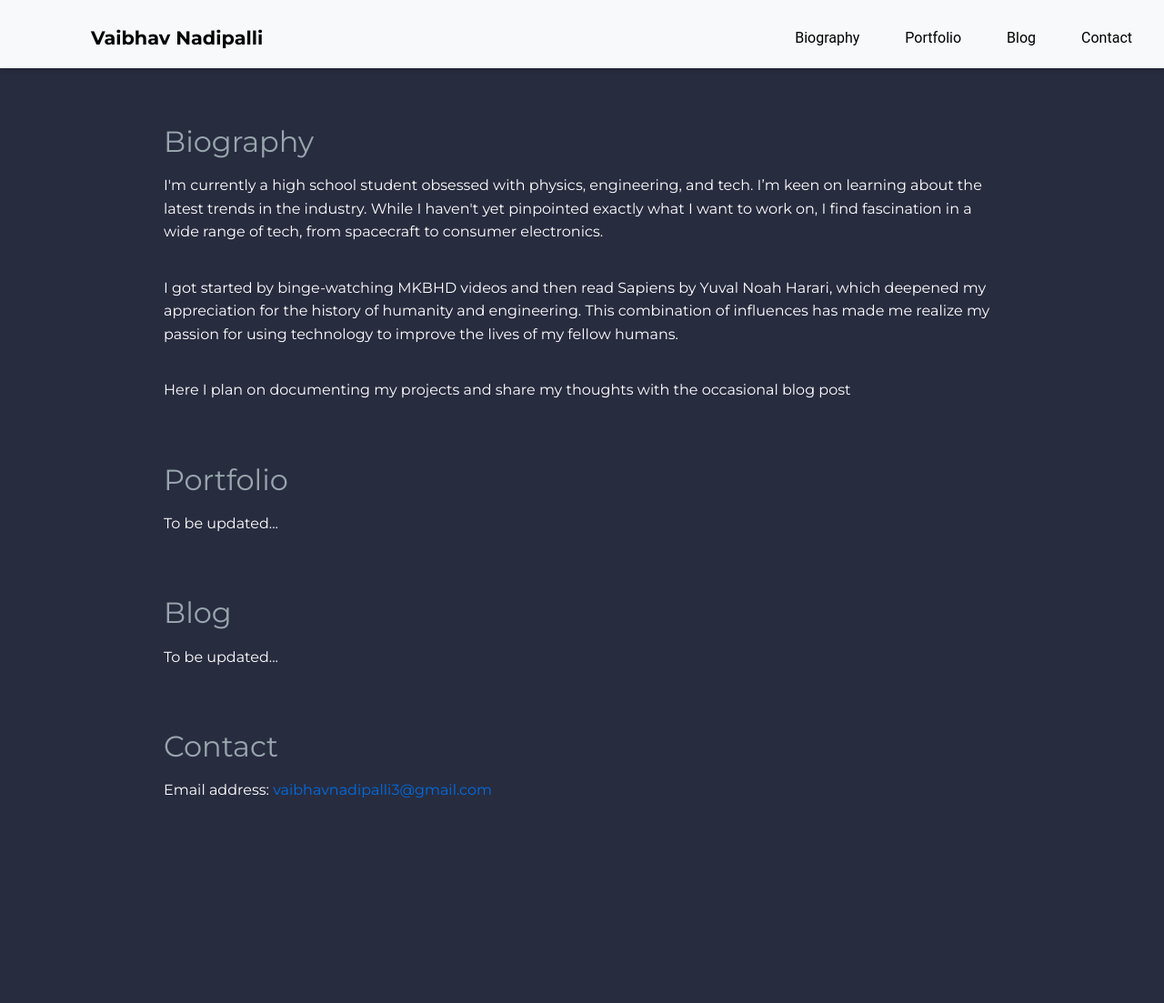
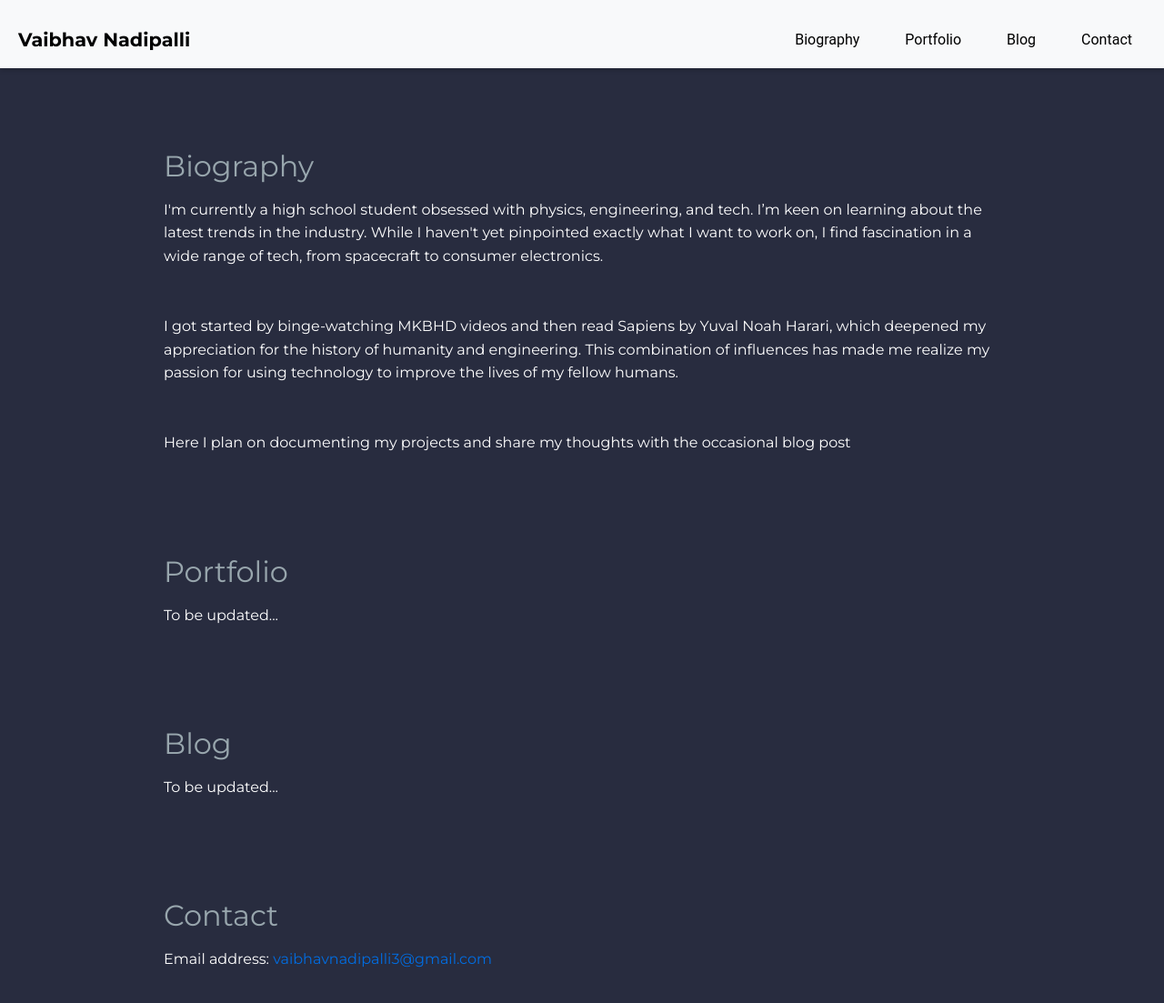
Before and after one commit to Vaibhav-Nadipalli/vaibhav-nadipalli.github.io, a Jekyll site: the page built from index.markdown, in a window 1280 px wide and 1164 px high. Shown: the top 1103 px of the window at 91% size. Built offline with Jekyll 4.4.1, drawn with Linux system fonts in a browser that asks for light colours.

Commit message:
Update styles.css

```diff
--- a/assets/css/styles.css
+++ b/assets/css/styles.css
@@ -1,6 +1,6 @@
 /* Reset default browser styles */
 * {
-    margin: 0;
+    margin: 50;
     padding: 0;
     box-sizing: border-box;
 }
@@ -40,7 +40,6 @@ header {
     font-size: 1.3em;
     color: #000;
     margin: 10px 0;
-    margin-left: 80px;
 }
 
 .nav-title a {
```
